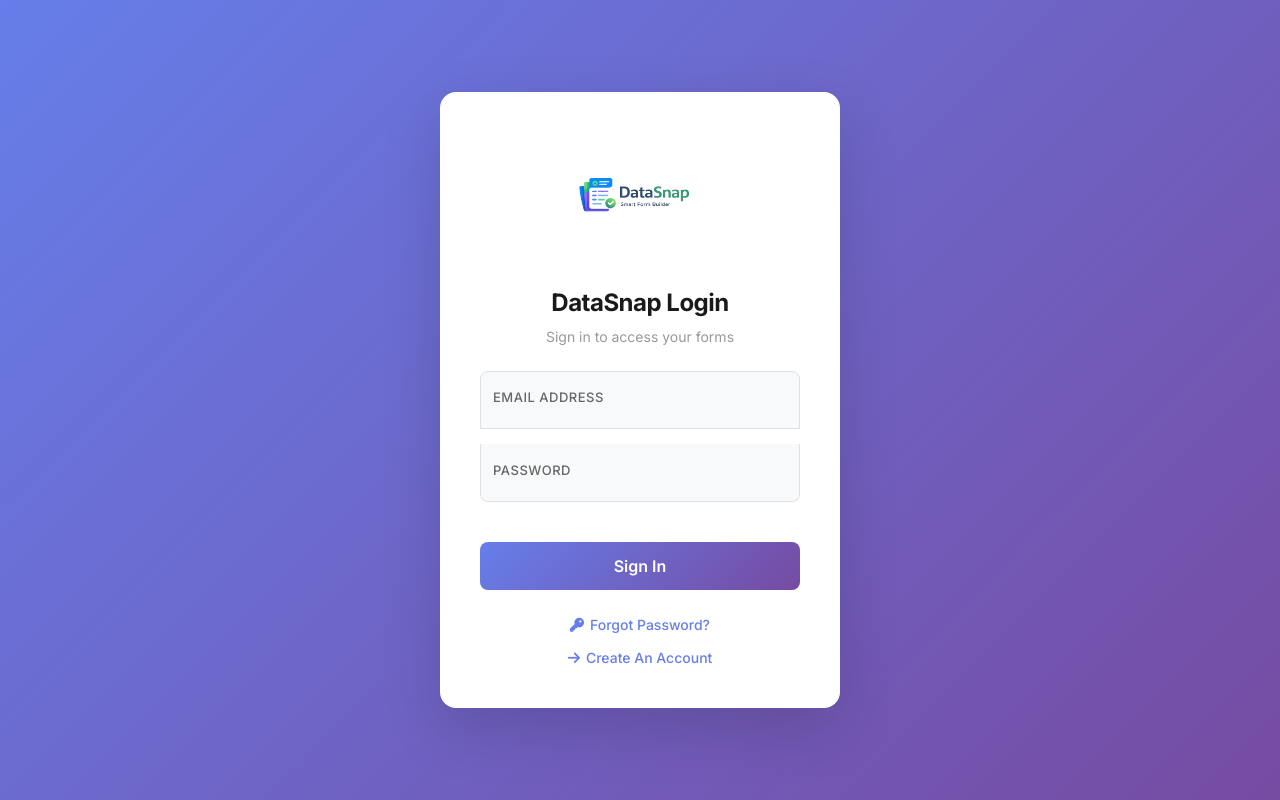
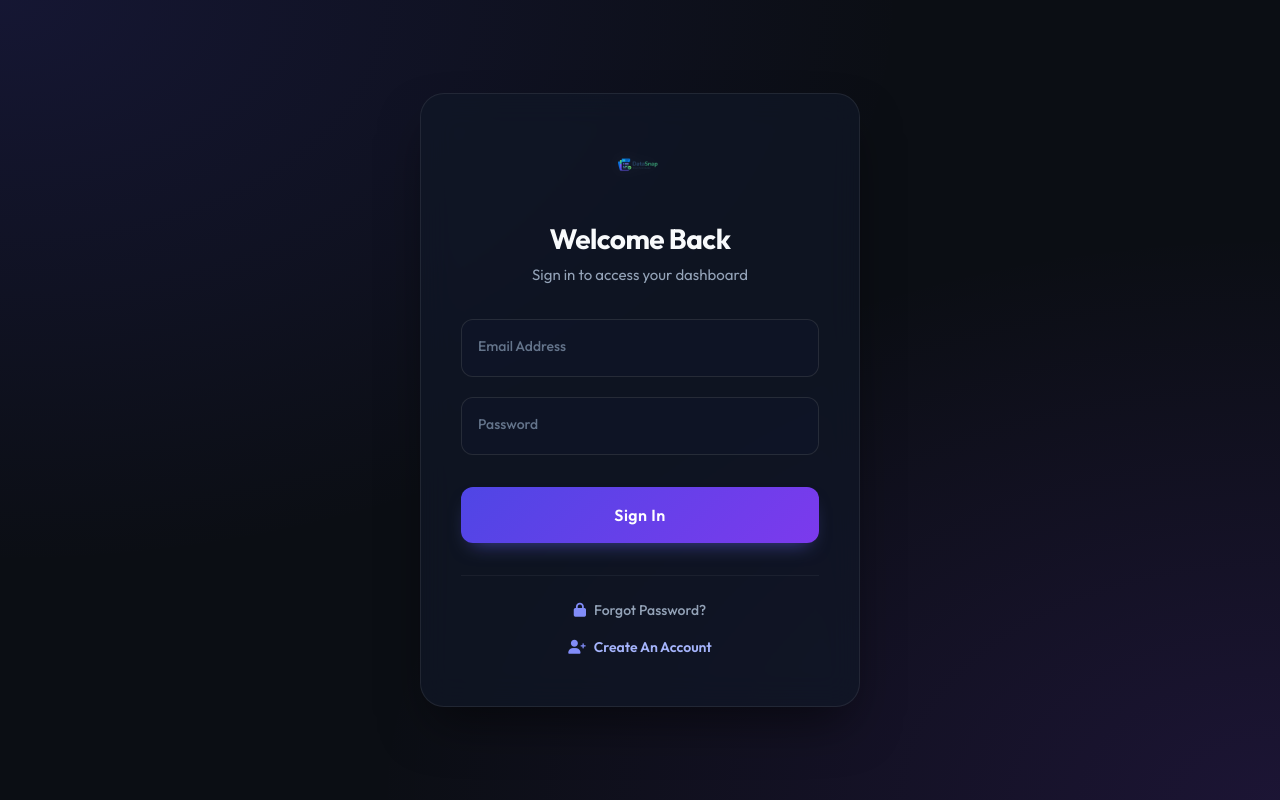
Before and after one commit to sheikhwasimuddin/DataSnap, a Flask app: page / in a window 1280 px wide. Run offline with Flask 2, Linux system fonts and the light colour scheme.

Commit message:
feat(ui): premium dark mode revamp for auth pages and fix unclickable links

```diff
--- a/templates/index.html
+++ b/templates/index.html
@@ -3,190 +3,218 @@
 <head>
   <meta charset="utf-8">
   <meta name="viewport" content="width=device-width, initial-scale=1">
-  <meta name="description" content="">
-  <meta name="author" content="">
-  <meta name="generator" content="">
+  <meta name="description" content="DataSnap Login">
   <title>DataSnap | Sign In</title>
   <link rel="shortcut icon" href="{{url_for('static',filename='favicon.png')}}" type="image/x-icon">
-  <link href="https://cdn.jsdelivr.net/npm/bootstrap@5.1.3/dist/css/bootstrap.min.css" rel="stylesheet" integrity="sha384-1BmE4kWBq78iYhFldvKuhfTAU6auU8tT94WrHftjDbrCEXSU1oBoqyl2QvZ6jIW3" crossorigin="anonymous">
+  <link href="https://cdn.jsdelivr.net/npm/bootstrap@5.1.3/dist/css/bootstrap.min.css" rel="stylesheet">
   <link rel="stylesheet" href="https://cdnjs.cloudflare.com/ajax/libs/font-awesome/6.0.0/css/all.min.css">
-  <link href="https://fonts.googleapis.com/css2?family=Inter:wght@400;500;600;700&display=swap" rel="stylesheet">
+  <link href="https://fonts.googleapis.com/css2?family=Outfit:wght@300;400;500;600;700&display=swap" rel="stylesheet">
 
   <style>
     * {
-      font-family: 'Inter', -apple-system, BlinkMacSystemFont, 'Segoe UI', sans-serif;
-    }
-
-    html, body {
-      height: 100%;
-      margin: 0;
-      padding: 0;
+      font-family: 'Outfit', sans-serif;
+      box-sizing: border-box;
     }
 
     body {
+      background-color: #0B0E14;
+      background-image:
+        radial-gradient(at 0% 0%, rgba(79, 70, 229, 0.15) 0px, transparent 50%),
+        radial-gradient(at 100% 100%, rgba(124, 58, 237, 0.15) 0px, transparent 50%);
+      color: #E2E8F0;
+      min-height: 100vh;
       display: flex;
       align-items: center;
       justify-content: center;
+      margin: 0;
       padding: 20px;
-      background: linear-gradient(135deg, #667eea 0%, #764ba2 100%);
-      min-height: 100vh;
     }
 
     .form-signin {
       width: 100%;
-      max-width: 400px;
-      padding: 0;
-      margin: auto;
-    }
-
-    .form-signin .form-floating:focus-within {
-      z-index: 2;
-    }
-
-    .form-signin input[type="email"] {
-      margin-bottom: -1px;
-      border-bottom-right-radius: 0;
-      border-bottom-left-radius: 0;
-      border: 1px solid #e0e0e0;
-      padding: 12px 16px;
-      font-size: 15px;
-    }
-
-    .form-signin input[type="password"] {
-      margin-bottom: 0;
-      border-top-left-radius: 0;
-      border-top-right-radius: 0;
-      border: 1px solid #e0e0e0;
-      border-top: none;
-      padding: 12px 16px;
-      font-size: 15px;
+      max-width: 440px;
+      position: relative;
     }
 
     .card {
-      border: none;
-      border-radius: 16px;
-      box-shadow: 0 20px 60px rgba(0, 0, 0, 0.15);
-      background: white;
+      background: rgba(17, 24, 39, 0.7);
+      backdrop-filter: blur(16px);
+      -webkit-backdrop-filter: blur(16px);
+      border: 1px solid rgba(255, 255, 255, 0.08);
+      border-radius: 24px;
+      box-shadow: 0 25px 50px -12px rgba(0, 0, 0, 0.5);
       overflow: hidden;
     }
 
     .card-body {
-      padding: 40px;
+      padding: 48px 40px;
+      position: relative;
+      z-index: 10;
     }
 
-    .card img {
-      border-radius: 0;
-      margin-bottom: 24px;
-      max-width: 100%;
-      height: auto;
+    .logo-container {
+      text-align: center;
+      margin-bottom: 32px;
+    }
+
+    .logo-container img {
+      height: 48px;
+      width: auto;
+      object-fit: contain;
+      filter: drop-shadow(0 0 8px rgba(255, 255, 255, 0.1));
     }
 
     h2 {
-      color: #1a1a1a;
-      font-size: 24px;
+      font-size: 28px;
       font-weight: 700;
+      color: #F8FAFC;
       margin-bottom: 8px;
-      letter-spacing: -0.5px;
+      text-align: center;
+      letter-spacing: -0.02em;
+    }
+
+    .subtitle {
+      color: #94A3B8;
+      font-size: 15px;
+      margin-bottom: 32px;
+      text-align: center;
+      font-weight: 400;
+    }
+
+    .form-floating {
+      margin-bottom: 20px;
+      position: relative;
+    }
+
+    .form-control {
+      background-color: rgba(15, 23, 42, 0.6);
+      border: 1px solid rgba(255, 255, 255, 0.1);
+      border-radius: 12px;
+      color: #F8FAFC;
+      padding: 16px;
+      height: 60px;
+      font-size: 15px;
+      transition: all 0.3s cubic-bezier(0.4, 0, 0.2, 1);
+    }
+
+    .form-control:focus {
+      background-color: rgba(15, 23, 42, 0.8);
+      border-color: #6366F1;
+      color: #F8FAFC;
+      box-shadow: 0 0 0 4px rgba(99, 102, 241, 0.15);
+    }
+
+    .form-control::placeholder {
+      color: transparent;
     }
 
     .form-floating > label {
-      color: #666;
-      font-size: 13px;
+      color: #64748B;
+      font-size: 14px;
+      padding: 16px;
       font-weight: 500;
-      text-transform: uppercase;
-      letter-spacing: 0.5px;
+      transition: all 0.2s ease-out;
     }
 
     .form-floating > .form-control:focus ~ label,
     .form-floating > .form-control:not(:placeholder-shown) ~ label {
-      color: #667eea;
-    }
-
-    .form-control {
-      border-radius: 8px;
-      border: 1px solid #e0e0e0;
-      padding: 12px 16px;
-      font-size: 15px;
-      transition: all 0.3s ease;
-      background-color: #f8f9fa;
-    }
-
-    .form-control:focus {
-      border-color: #667eea;
-      background-color: #fff;
-      box-shadow: 0 0 0 3px rgba(102, 126, 234, 0.1);
+      color: #818CF8;
+      transform: scale(0.85) translateY(-14px) translateX(0.15rem);
+      background: transparent;
     }
 
     .btn-signin {
+      background: linear-gradient(135deg, #4F46E5 0%, #7C3AED 100%);
+      color: white;
+      border: none;
+      border-radius: 12px;
+      padding: 16px;
       width: 100%;
-      padding: 12px 16px;
       font-size: 16px;
       font-weight: 600;
-      border-radius: 8px;
-      border: none;
-      background: linear-gradient(135deg, #667eea 0%, #764ba2 100%);
-      color: white;
+      letter-spacing: 0.5px;
+      margin-top: 12px;
       cursor: pointer;
       transition: all 0.3s ease;
-      margin-top: 24px;
+      position: relative;
+      overflow: hidden;
+      box-shadow: 0 10px 20px -10px rgba(99, 102, 241, 0.6);
     }
 
     .btn-signin:hover {
       transform: translateY(-2px);
-      box-shadow: 0 10px 30px rgba(102, 126, 234, 0.3);
+      box-shadow: 0 15px 25px -10px rgba(99, 102, 241, 0.8);
     }
 
-    .alert {
-      border: none;
-      border-radius: 8px;
-      margin-bottom: 24px;
-      font-size: 14px;
-    }
-
-    .alert-warning {
-      background-color: #fff3cd;
-      color: #856404;
-    }
-
-    .alert-danger {
-      background-color: #f8d7da;
-      color: #721c24;
+    .btn-signin:active {
+      transform: translateY(0);
     }
 
     .links-container {
       display: flex;
       flex-direction: column;
-      gap: 12px;
-      margin-top: 24px;
-      text-align: center;
+      align-items: center;
+      gap: 16px;
+      margin-top: 32px;
+      padding-top: 24px;
+      border-top: 1px solid rgba(255, 255, 255, 0.05);
+      position: relative;
+      z-index: 20; /* Fixes unclickable area */
     }
 
     .links-container a {
-      color: #667eea;
+      color: #94A3B8;
       text-decoration: none;
       font-size: 14px;
       font-weight: 500;
       transition: all 0.3s ease;
       display: inline-flex;
       align-items: center;
-      justify-content: center;
-      gap: 6px;
+      gap: 8px;
     }
 
     .links-container a:hover {
-      color: #764ba2;
-      gap: 10px;
+      color: #C7D2FE;
+    }
+
+    .links-container a i {
+      color: #818CF8;
+    }
+
+    .alert {
+      background: rgba(220, 38, 38, 0.1);
+      border: 1px solid rgba(220, 38, 38, 0.2);
+      color: #FECACA;
+      border-radius: 12px;
+      padding: 16px;
+      font-size: 14px;
+      margin-bottom: 24px;
+      backdrop-filter: blur(4px);
+    }
+
+    .alert-warning {
+      background: rgba(245, 158, 11, 0.1);
+      border-color: rgba(245, 158, 11, 0.2);
+      color: #FDE68A;
     }
 
     .error-text {
-      color: #dc3545;
+      color: #FCA5A5;
       font-size: 14px;
-      margin-top: 12px;
+      margin-top: 16px;
       text-align: center;
+      background: rgba(239, 68, 68, 0.1);
+      padding: 10px;
+      border-radius: 8px;
+      border: 1px solid rgba(239, 68, 68, 0.2);
+    }
+
+    .btn-close {
+      filter: invert(1) grayscale(100%) brightness(200%);
     }
   </style>
 </head>
-<body class="text-center">
+<body>
   <main class="form-signin">
     <div class="card">
       <div class="card-body">
@@ -194,7 +222,7 @@
         {% if messages %}
         {% for message in messages %}
         <div class="alert alert-warning alert-dismissible fade show" role="alert">
-          <strong>{{message}}</strong>
+          <i class="fas fa-exclamation-triangle me-2"></i><strong>{{message}}</strong>
           <button type="button" class="btn-close" data-bs-dismiss="alert" aria-label="Close"></button>
         </div>
         {% endfor %}
@@ -202,42 +230,45 @@
         {% endwith %}
 
         {% if res_code == 500 %}
-        <div class="alert alert-danger alert-dismissible fade show" role="alert">
-          <strong>Invalid Password!</strong>
+        <div class="alert alert-dismissible fade show" role="alert">
+          <i class="fas fa-times-circle me-2 text-danger"></i><strong>Invalid Password!</strong>
           <button type="button" class="btn-close" data-bs-dismiss="alert" aria-label="Close"></button>
         </div>
         {% elif res_code == 502 %}
-        <div class="alert alert-danger alert-dismissible fade show" role="alert">
-          <strong>User doesn't exist!</strong>
+        <div class="alert alert-dismissible fade show" role="alert">
+          <i class="fas fa-user-times me-2 text-danger"></i><strong>User doesn't exist!</strong>
           <button type="button" class="btn-close" data-bs-dismiss="alert" aria-label="Close"></button>
         </div>
         {% endif %}
 
         <form action="/" method="post">
-          <img class="mb-4" src="static/logo_main.png" alt="DataSnap Logo" width="200" height="120">
-          <h2>DataSnap Login</h2>
-          <p style="color: #999; font-size: 14px; margin-bottom: 24px;">Sign in to access your forms</p>
+          <div class="logo-container">
+            <img src="static/logo_main.png" alt="DataSnap Logo">
+          </div>
 
-          <div class="form-floating mb-3">
-            <input type="email" class="form-control" name="username" placeholder="name@example.com" required>
+          <h2>Welcome Back</h2>
+          <p class="subtitle">Sign in to access your dashboard</p>
+
+          <div class="form-floating">
+            <input type="email" class="form-control" name="username" id="floatingInput" placeholder="name@example.com" required>
             <label for="floatingInput">Email Address</label>
           </div>
 
-          <div class="form-floating mb-3">
-            <input type="password" class="form-control" name="password" placeholder="Password" required>
+          <div class="form-floating">
+            <input type="password" class="form-control" name="password" id="floatingPassword" placeholder="Password" required>
             <label for="floatingPassword">Password</label>
           </div>
 
           <button class="btn-signin" type="submit">Sign In</button>
 
           {% if error_text %}
-          <p class="error-text">{{ error_text }}</p>
+          <div class="error-text"><i class="fas fa-exclamation-circle me-1"></i> {{ error_text }}</div>
           {% endif %}
         </form>
 
         <div class="links-container">
-          <a href="/passchange"><i class="fas fa-key"></i>Forgot Password?</a>
-          <a href="/signup"><i class="fas fa-arrow-right"></i>Create An Account</a>
+          <a href="/passchange"><i class="fas fa-lock"></i> Forgot Password?</a>
+          <a href="/signup" style="color: #A5B4FC; font-weight: 600;"><i class="fas fa-user-plus"></i> Create An Account</a>
         </div>
       </div>
     </div>
```
Also changed, not shown: templates/signup.html (+157 -99 lines).
